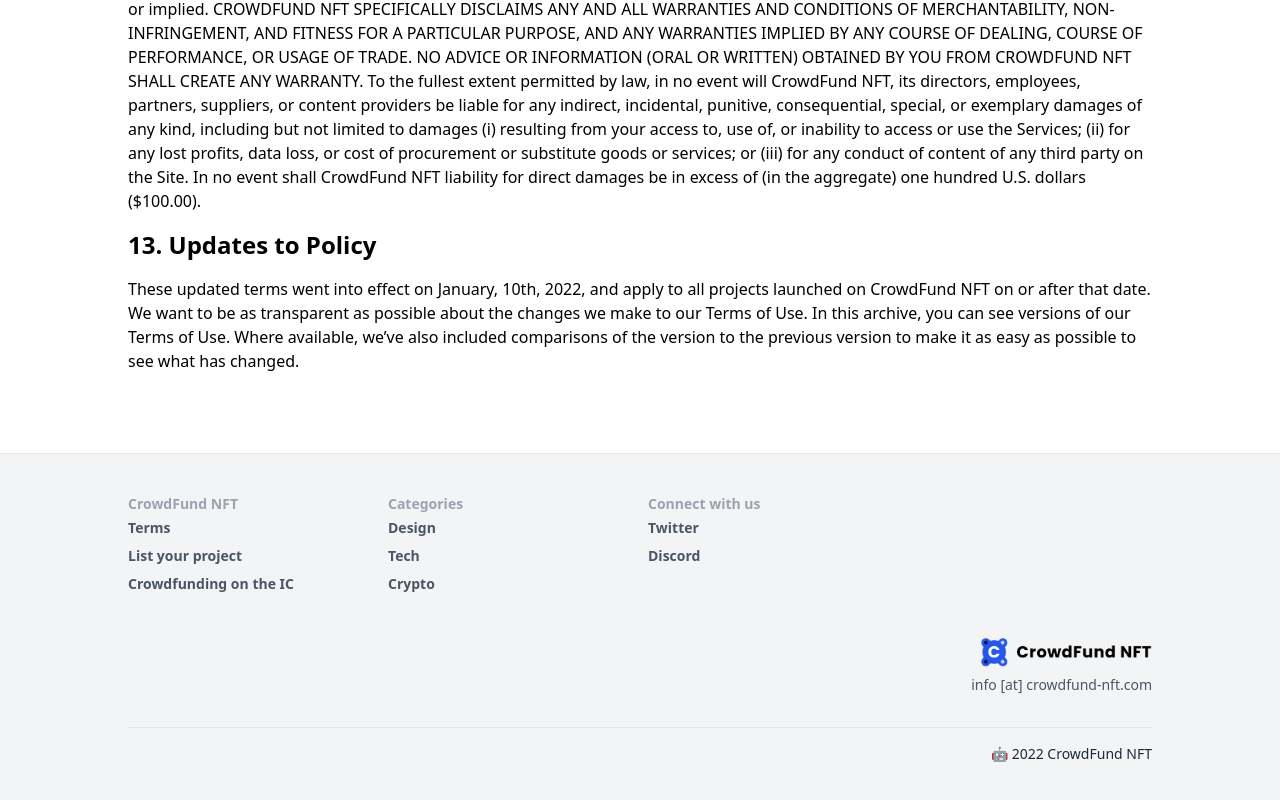
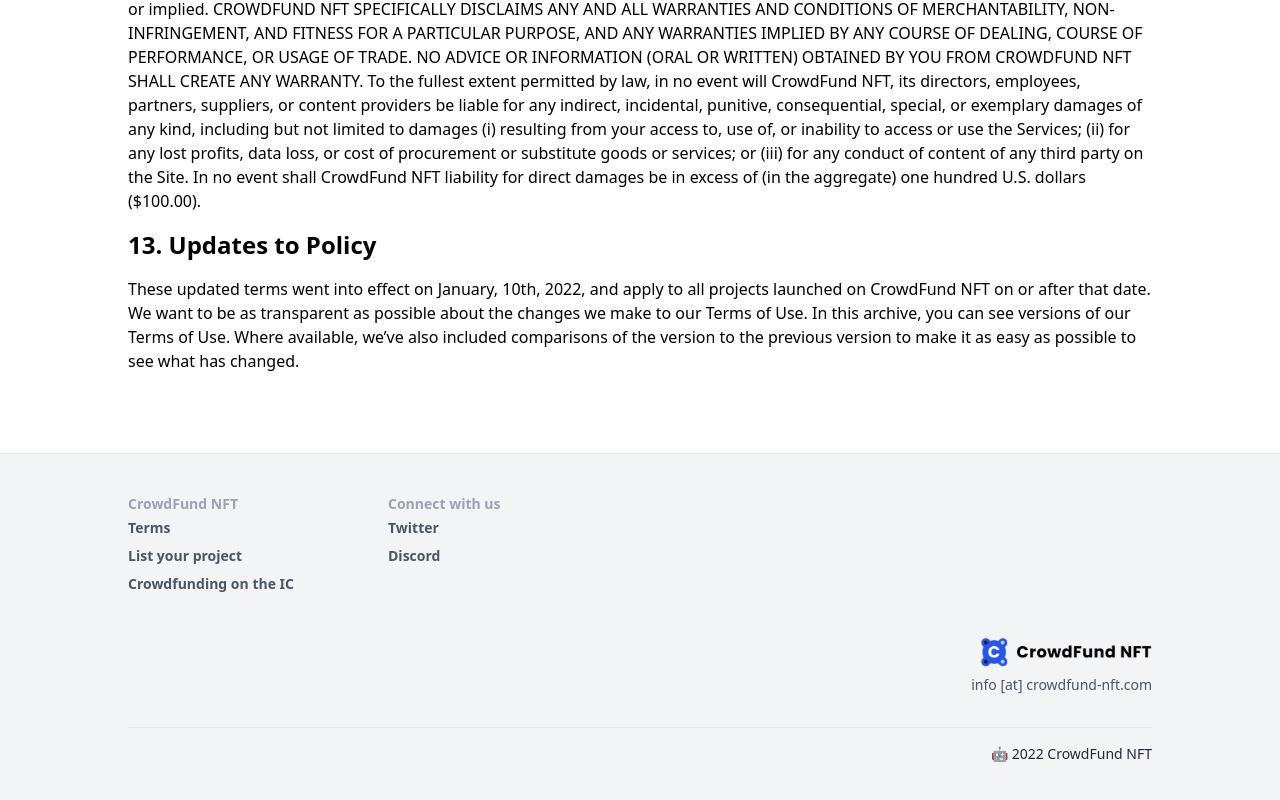
Before and after one commit to funded-labs/crowdfund-nft, a Next.js app: page /terms in a window 1280 px wide. Shown: the part 5935-6735 px from the top of the page. Built offline with nearby package versions, Linux system fonts and the light colour scheme; what context would draw is missing.

Commit message:
feat: removed categories from footer

```diff
--- a/components/shared/footer/index.js
+++ b/components/shared/footer/index.js
@@ -18,23 +18,6 @@
                 label: "Crowdfunding on the IC",
                 href: ""
             },
-        ]
-    },
-    {
-        title: "Categories",
-        items: [
-            {
-                label: "Design",
-                href: ""
-            },
-            {
-                label: "Tech",
-                href: ""
-            },
-            {
-                label: "Crypto",
-                href: ""
-            }
         ]
     },
     {
```
